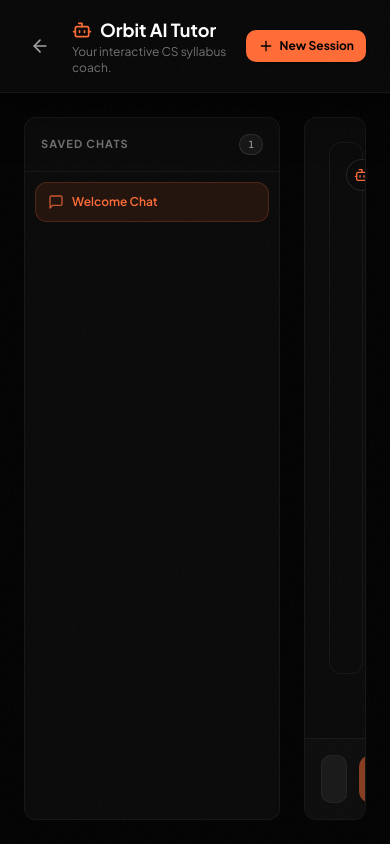
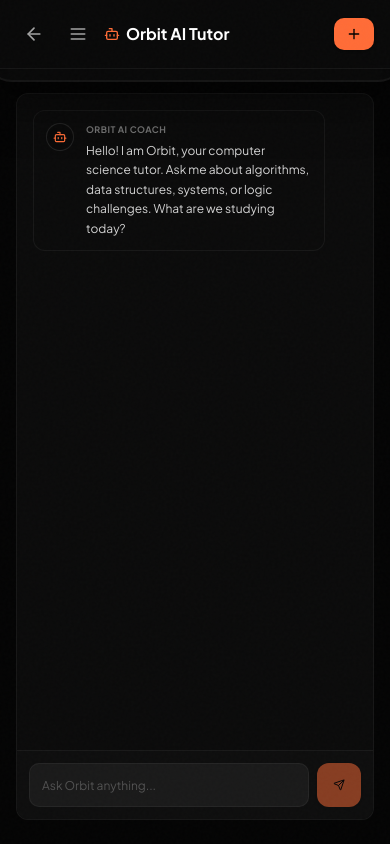
Before and after one commit to kartikbhartiya/namastedev_hackathon, a Next.js app: page /ai-tutor in a window 390 px wide. Built offline with nearby package versions, Linux system fonts and the light colour scheme; no server answers.

Commit message:
feat: complete visual redesign, dynamic code tracer, local fast AI tutor, and mobile compatibility

```diff
--- a/src/components/dashboard/PillNavbar.tsx
+++ b/src/components/dashboard/PillNavbar.tsx
@@ -63,7 +63,7 @@
         <div className="w-[1px] h-6 bg-white/10 shrink-0" />
 
         {/* Middle Navigation Group */}
-        <div className="flex items-center gap-1">
+        <div className="flex items-center gap-1 overflow-x-auto max-w-[calc(100vw-140px)] md:max-w-none no-scrollbar">
           {NAV_ITEMS.map((item) => {
             const Icon = item.icon;
             const isActive = pathname === item.href;
@@ -72,17 +72,17 @@
               <button
                 key={item.id}
                 onClick={() => router.push(item.href)}
-                className="relative p-2.5 rounded-full text-neutral-400 hover:text-white hover:bg-white/5 transition-all duration-150 group flex flex-col items-center hover:scale-105 shrink-0 focus:outline-none"
+                className="relative p-2 rounded-full text-neutral-400 hover:text-white hover:bg-white/5 transition-all duration-150 group flex flex-col items-center hover:scale-105 shrink-0 focus:outline-none"
               >
-                <Icon className={cn("h-[20px] w-[20px] transition-transform duration-150", isActive && "text-[#ff6c37]")} />
+                <Icon className={cn("h-4 w-4 md:h-5 md:w-5 transition-transform duration-150", isActive && "text-[#ff6c37]")} />
 
                 {/* Active Indicator underneath */}
                 {isActive && (
-                  <span className="absolute bottom-1 w-1 h-1 rounded-full bg-[#ff6c37] shadow-[0_0_10px_#ff6c37]" />
+                  <span className="absolute bottom-0.5 w-1 h-1 rounded-full bg-[#ff6c37] shadow-[0_0_10px_#ff6c37]" />
                 )}
 
-                {/* Tooltip Label */}
-                <span className="absolute bottom-[-45px] left-1/2 -translate-x-1/2 bg-neutral-950 border border-white/5 text-[10px] font-bold text-white px-2.5 py-1 rounded-md opacity-0 pointer-events-none group-hover:opacity-100 transition-opacity duration-150 whitespace-nowrap shadow-2xl tracking-wider">
+                {/* Tooltip Label - Hide on touch devices / mobile */}
+                <span className="hidden md:block absolute bottom-[-45px] left-1/2 -translate-x-1/2 bg-neutral-950 border border-white/5 text-[10px] font-bold text-white px-2.5 py-1 rounded-md opacity-0 pointer-events-none group-hover:opacity-100 transition-opacity duration-150 whitespace-nowrap shadow-2xl tracking-wider">
                   {item.label.toUpperCase()}
                 </span>
               </button>
--- a/src/screens/AITutor.tsx
+++ b/src/screens/AITutor.tsx
@@ -2,7 +2,7 @@
 
 import { useState, useEffect, useRef } from "react";
 import { useRouter } from "next/navigation";
-import { ArrowLeft, Bot, Send, Plus, Trash2, MessageSquare, Sparkles, User, Zap } from "lucide-react";
+import { ArrowLeft, Bot, Send, Plus, Trash2, MessageSquare, Menu, X, User } from "lucide-react";
 import { Button } from "@/components/ui/button";
 import { Input } from "@/components/ui/input";
 import { generateAIResponseStream } from "@/lib/groq";
@@ -33,6 +33,7 @@
   const [activeSessionId, setActiveSessionId] = useState<string | null>(null);
   const [input, setInput] = useState("");
   const [isResponding, setIsResponding] = useState(false);
+  const [sidebarOpen, setSidebarOpen] = useState(false);
   const messagesEndRef = useRef<HTMLDivElement>(null);
 
   // Load sessions from localStorage on mount
@@ -49,7 +50,6 @@
         console.error(e);
       }
     } else {
-      // Setup initial welcome session
       const welcomeSession: ChatSession = {
         id: "session-welcome",
         title: "Welcome Chat",
@@ -67,7 +67,6 @@
     }
   }, []);
 
-  // Save sessions to localStorage when updated
   const saveSessions = (updated: ChatSession[]) => {
     setSessions(updated);
     localStorage.setItem("orbit_tutor_sessions", JSON.stringify(updated));
@@ -75,7 +74,6 @@
 
   const activeSession = sessions.find(s => s.id === activeSessionId) || null;
 
-  // Scroll to bottom
   useEffect(() => {
     messagesEndRef.current?.scrollIntoView({ behavior: "smooth" });
   }, [activeSession?.messages, isResponding]);
@@ -95,6 +93,7 @@
     const updated = [newSession, ...sessions];
     saveSessions(updated);
     setActiveSessionId(newSession.id);
+    setSidebarOpen(false); // Close sidebar on mobile
   };
 
   const handleDeleteSession = (id: string, e: React.MouseEvent) => {
@@ -117,7 +116,6 @@
     const userMessage: Message = { role: "user", content: input.trim() };
     const updatedMessages = [...activeSession.messages, userMessage];
 
-    // Update title dynamically if it's the first user input
     let newTitle = activeSession.title;
     if (activeSession.title.startsWith("Session ")) {
       newTitle = input.trim().slice(0, 24) + (input.trim().length > 24 ? "..." : "");
@@ -135,7 +133,6 @@
     setIsResponding(true);
 
     try {
-      // Build context from session history (last 8 messages to keep payload small & fast)
       const contextMessages = updatedMessages.slice(-8);
       const conversationPrompt = contextMessages.map(m => `${m.role.toUpperCase()}: ${m.content}`).join("\n");
 
@@ -146,8 +143,6 @@
       );
 
       let assistantResponse = "";
-
-      // Update session with empty assistant template
       const templateSession: ChatSession = {
         ...updatedSession,
         messages: [...updatedMessages, { role: "assistant", content: "" }]
@@ -163,7 +158,6 @@
         setSessions(sessions.map(s => s.id === activeSessionId ? liveSession : s));
       }
 
-      // Save final response state to localStorage
       const finalSession: ChatSession = {
         ...updatedSession,
         messages: [...updatedMessages, { role: "assistant", content: assistantResponse }]
@@ -177,7 +171,7 @@
           ...updatedMessages,
           {
             role: "assistant",
-            content: "Failed to generate tutor response. Please check your active API keys under settings."
+            content: "Failed to generate response. Please verify your API key configurations."
           }
         ]
       };
@@ -192,35 +186,49 @@
 
       {/* Header */}
       <header className="border-b border-white/5 bg-[#090909] py-4 z-50">
-        <div className="container mx-auto px-6 flex items-center justify-between">
-          <div className="flex items-center gap-4">
+        <div className="container mx-auto px-4 md:px-6 flex items-center justify-between">
+          <div className="flex items-center gap-2 md:gap-4">
             <Button variant="ghost" size="icon" onClick={() => router.push("/")} className="text-neutral-400 hover:text-white">
               <ArrowLeft className="w-5 h-5" />
             </Button>
+
+            {/* Sidebar toggle for mobile */}
+            <Button
+              variant="ghost"
+              size="icon"
+              onClick={() => setSidebarOpen(!sidebarOpen)}
+              className="md:hidden text-neutral-400 hover:text-white"
+            >
+              {sidebarOpen ? <X className="w-5 h-5" /> : <Menu className="w-5 h-5" />}
+            </Button>
+
             <div>
-              <h1 className="text-lg font-bold flex items-center gap-2">
-                <Bot className="w-5 h-5 text-[#ff6c37]" />
+              <h1 className="text-base md:text-lg font-bold flex items-center gap-1.5 md:gap-2">
+                <Bot className="w-4 h-4 md:w-5 md:h-5 text-[#ff6c37]" />
                 Orbit AI Tutor
               </h1>
-              <p className="text-xs text-neutral-500">Your interactive CS syllabus coach.</p>
+              <p className="text-[10px] md:text-xs text-neutral-500 hidden sm:block">Your interactive CS syllabus coach.</p>
             </div>
           </div>
 
           <Button
             onClick={handleNewSession}
             size="sm"
-            className="bg-[#ff6c37] hover:bg-[#ff8454] text-black font-bold flex items-center gap-1.5"
+            className="bg-[#ff6c37] hover:bg-[#ff8454] text-black font-bold flex items-center gap-1.5 text-xs md:text-sm px-3 md:px-4"
           >
-            <Plus className="w-4 h-4" /> New Session
+            <Plus className="w-4 h-4" /> <span className="hidden sm:inline">New Session</span>
           </Button>
         </div>
       </header>
 
       {/* Main Workspace Layout */}
-      <div className="flex-1 flex overflow-hidden container mx-auto px-6 py-6 gap-6 max-w-6xl">
+      <div className="flex-1 flex overflow-hidden container mx-auto px-4 md:px-6 py-6 gap-6 max-w-6xl relative">
 
-        {/* Left Sessions Sidebar */}
-        <aside className="w-64 border border-white/5 rounded-xl bg-[#0b0b0b] overflow-hidden flex flex-col shrink-0">
+        {/* Left Sessions Sidebar - Slide in drawer on mobile, static on desktop */}
+        <aside className={cn(
+          "absolute md:static top-6 bottom-6 left-4 z-40 w-64 border border-white/5 rounded-xl bg-[#0b0b0b] overflow-hidden flex flex-col shrink-0 transition-transform duration-200",
+          sidebarOpen ? "translate-x-0" : "-translate-x-[280px] md:translate-x-0"
+        )}>
           <div className="p-4 border-b border-white/5 flex items-center justify-between">
             <span className="text-[11px] font-bold text-neutral-500 uppercase tracking-widest">Saved Chats</span>
             <span className="text-[10px] bg-white/5 border border-white/10 text-neutral-400 px-2 py-0.5 rounded-full font-mono">
@@ -234,7 +242,10 @@
               return (
                 <div
                   key={s.id}
-                  onClick={() => setActiveSessionId(s.id)}
+                  onClick={() => {
+                    setActiveSessionId(s.id);
+                    setSidebarOpen(false); // Close sidebar drawer on selection
+                  }}
                   className={cn(
                     "flex items-center justify-between px-3 py-2.5 rounded-lg cursor-pointer group transition-all duration-150",
                     isActive
@@ -262,7 +273,7 @@
         <main className="flex-1 border border-white/5 rounded-xl bg-[#0b0b0b] overflow-hidden flex flex-col relative">
 
           {/* Chat Messages Frame */}
-          <div className="flex-1 overflow-y-auto p-6 space-y-6 custom-scrollbar">
+          <div className="flex-1 overflow-y-auto p-4 md:p-6 space-y-6 custom-scrollbar">
             {activeSession ? (
               activeSession.messages.map((m, idx) => {
                 const isAssistant = m.role === "assistant";
@@ -270,23 +281,23 @@
                   <div
                     key={idx}
                     className={cn(
-                      "flex gap-4 p-4 rounded-xl border max-w-[85%] transition-all",
+                      "flex gap-3 md:gap-4 p-3 md:p-4 rounded-xl border max-w-[90%] md:max-w-[85%] transition-all",
                       isAssistant
                         ? "bg-[#101010]/30 border-white/5 mr-auto"
                         : "bg-[#ff6c37]/5 border-[#ff6c37]/10 ml-auto"
                     )}
                   >
                     <div className={cn(
-                      "w-8 h-8 rounded-full flex items-center justify-center shrink-0 border",
+                      "w-7 h-7 md:w-8 md:h-8 rounded-full flex items-center justify-center shrink-0 border text-xs md:text-sm",
                       isAssistant
                         ? "bg-neutral-950 border-white/10 text-[#ff6c37]"
                         : "bg-neutral-900 border-[#ff6c37]/20 text-white"
                     )}>
-                      {isAssistant ? <Bot className="w-4 h-4" /> : <User className="w-4 h-4" />}
+                      {isAssistant ? <Bot className="w-3.5 h-3.5 md:w-4 md:h-4" /> : <User className="w-3.5 h-3.5 md:w-4 md:h-4" />}
                     </div>
 
                     <div className="space-y-1 overflow-x-auto w-full">
-                      <span className="text-[10px] font-bold uppercase tracking-wider text-neutral-500 block">
+                      <span className="text-[9px] md:text-[10px] font-bold uppercase tracking-wider text-neutral-500 block">
                         {isAssistant ? "ORBIT AI COACH" : "STUDENT"}
                       </span>
                       <div className="prose prose-invert prose-sm text-neutral-300 leading-relaxed font-normal text-xs md:text-sm">
@@ -305,18 +316,18 @@
           </div>
 
           {/* User Chat Input Form */}
-          <form onSubmit={handleSend} className="p-4 border-t border-white/5 bg-[#0e0e0e] flex gap-3 z-10 shrink-0">
+          <form onSubmit={handleSend} className="p-3 md:p-4 border-t border-white/5 bg-[#0e0e0e] flex gap-2 md:gap-3 z-10 shrink-0">
             <Input
-              placeholder={isResponding ? "Orbit is analyzing..." : "Ask Orbit anything (e.g. how do B-Trees balance?)"}
+              placeholder={isResponding ? "Orbit is analyzing..." : "Ask Orbit anything..."}
               value={input}
               onChange={(e) => setInput(e.target.value)}
-              className="bg-transparent border-white/5 ring-0 focus-visible:ring-0 focus-visible:ring-offset-0 placeholder:text-neutral-600 text-sm h-12 flex-1"
+              className="bg-transparent border-white/5 ring-0 focus-visible:ring-0 focus-visible:ring-offset-0 placeholder:text-neutral-600 text-xs md:text-sm h-11 md:h-12 flex-1"
               disabled={isResponding || !activeSessionId}
             />
             <Button
               type="submit"
               disabled={isResponding || !input.trim() || !activeSessionId}
-              className="h-12 w-12 rounded-lg bg-[#ff6c37] hover:bg-[#ff8454] text-black flex items-center justify-center shrink-0 transition-colors"
+              className="h-11 w-11 md:h-12 md:w-12 rounded-lg bg-[#ff6c37] hover:bg-[#ff8454] text-black flex items-center justify-center shrink-0 transition-colors"
             >
               <Send className="w-4 h-4" />
             </Button>
```
Also changed, not shown: 1 other file (tests, documents, lock files or other folders).
